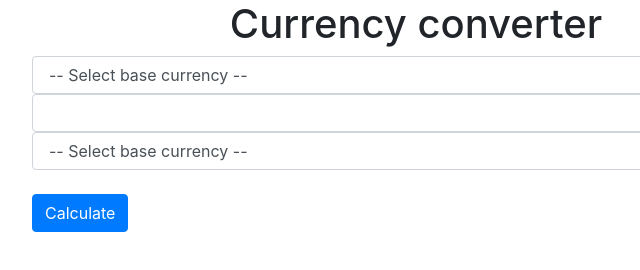
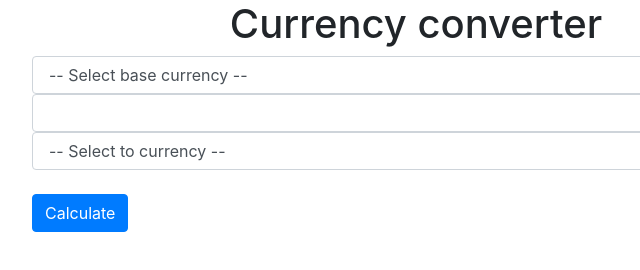
Before and after one commit to guilinden/currency-converter, a plain HTML site: page index.html in a window 1280 px wide. Shown: the full height of the page, 224-864 px from the left. Drawn offline with nearby package versions, Linux system fonts and the light colour scheme; no server answers.

Commit message:
Fixed typo

```diff
--- a/index.html
+++ b/index.html
@@ -27,7 +27,7 @@
     </div>
     <input type="number" class="form-control input-sm" name="" ng-model="appCtrl.money">
     <select class="form-control" ng-model="appCtrl.currencyTo">
-        <option disabled selected value required> -- Select base currency -- </option>
+        <option disabled selected value required> -- Select to currency -- </option>
         <option ng-repeat="(currency,value) in appCtrl.list.data.rates" value="{{currency}}">{{currency}}</option>
     </select>
     <br>
```
